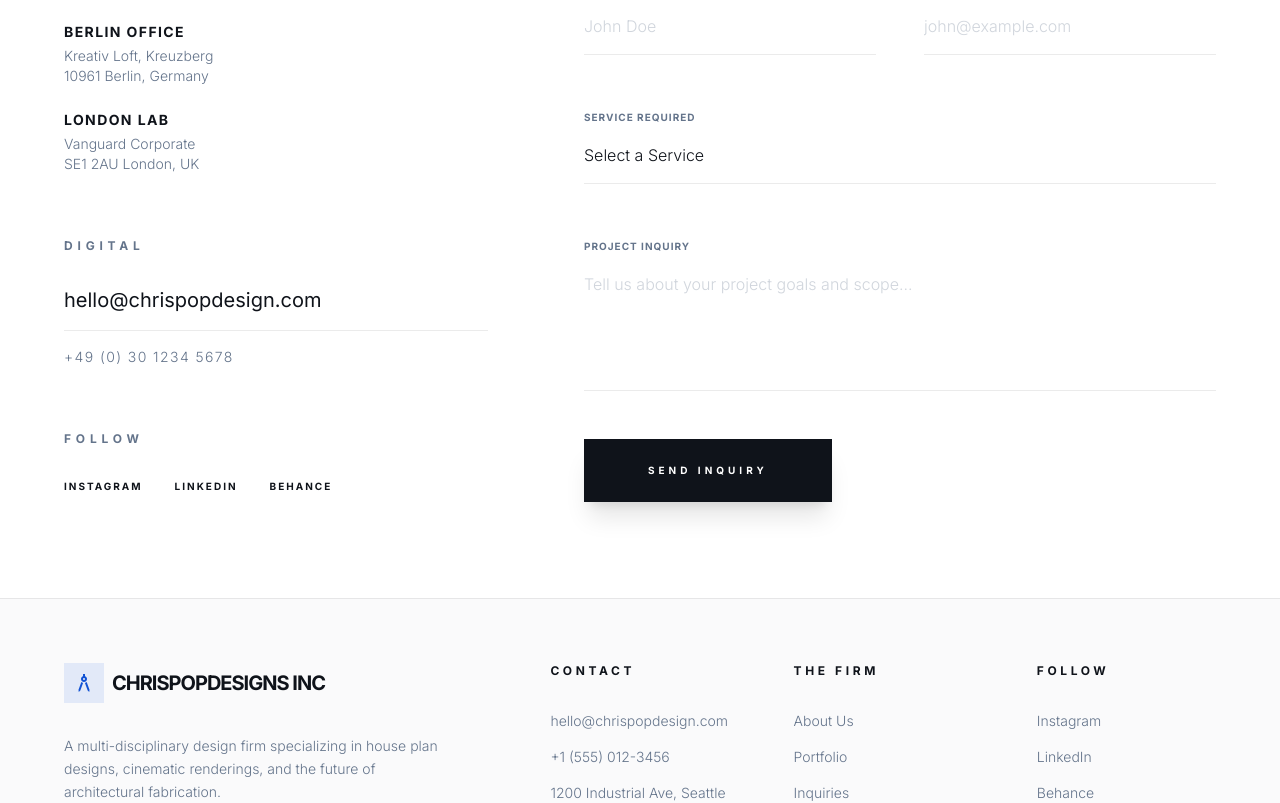
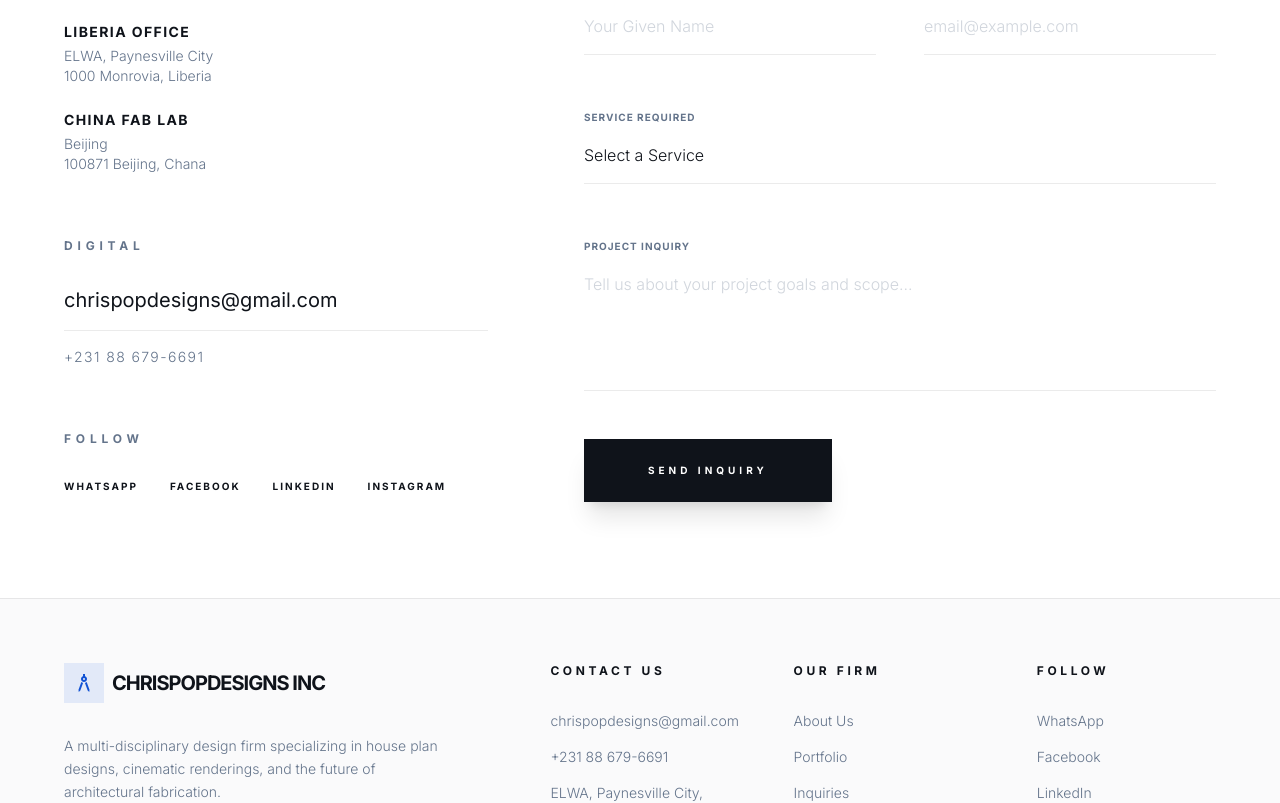
Before and after one commit to wilson20042025/chrispopdesigns, a Next.js app: page /contact in a window 1280 px wide. Shown: the part 720-1523 px from the top of the page. Built offline with nearby package versions, Linux system fonts and the light colour scheme.

Commit message:
fixed: change

```diff
--- a/app/about/page.tsx
+++ b/app/about/page.tsx
@@ -6,30 +6,16 @@
 import Link from "next/link";
 
 export default function AboutPage() {
-    const values = [
-        {
-            title: "Precision",
-            description: "Every millimeter is calculated. We bridge the gap between digital precision and physical reality through advanced fabrication techniques."
-        },
-        {
-            title: "Integration",
-            description: "We don't just design structures; we build them. Our dual expertise ensures that the most complex visions are structurally sound and perfectly executed."
-        },
-        {
-            title: "Innovation",
-            description: "By researching new materials and generative design algorithms, we push the boundaries of what is possible in modern architecture."
-        }
-    ];
 
     const team = [
         {
-            name: "Christian Pop",
-            role: "Principal / Founder",
+            name: "Gabriel Himie Wilson",
+            role: "Architect & Design / Founder",
             bio: "Driving the architectural vision with over 15 years of experience in structural fabrication and parametric design.",
-            image: "https://lh3.googleusercontent.com/aida-public/AB6AXuCHyJcPBCF6ebsUGU7ZCypNmUKZVOynARX9M55AN1JZZOxWUU81CfgMkT0kY-PuJBgJoMS8Nt5Ej-BQqxOXnXIrWvC7rtZBPGycZi50JvmSR7WwQquBpldbRqxoFC9hWpm8h3rNN41csvdE_AgpO66QYOr9ZFvu00o7nWPMLPlzSUq1MvrCLkSPT5FtMP81cfkhEsNrUei7ldsm2Q1uNCpeHsfS_DP2zrkyEv8DgN_ZIIYMOUjxVhW1mQbIxXEWVv6p2XCdq7a7u4E"
+            image: "/gab.jpeg"
         },
         {
-            name: "Elena Vass",
+            name: "Roland ",
             role: "Head of 3D Visualization",
             bio: "Leading our cinematic rendering department, ensuring every architectural design is presented with life-like fidelity.",
             image: "https://lh3.googleusercontent.com/aida-public/AB6AXuCwel83yexCP55LtI72ogmeT5ABAyTkeEYbyCCPnaBOx2cZHaCdaQlEZorwim6UO3-eC_j-YUinH0AhJVU9wgn2SJjuRwTCUDFhXipVIyneVZ4F-7o_g_8HcurlbykI2-UVQoHlFcvJxuZviP9Vj1bqDW6bfR6RKkEFYY1WI89kPQZCuHbqcGrrjNWKpsatV0B_uNlguuzfWENGdIwE-0PWKEg3GphFpABmLrFQbsFTWXRmyeZd0zG0p2_PdLbQehGXg2H27a64eNU"
@@ -61,7 +47,7 @@
                                 Our Identity / Philosophy
                             </span>
                             <h1 className="text-5xl md:text-9xl font-black tracking-tighter text-content uppercase leading-[0.8] mb-12 animate-fade-in-up">
-                                We Are <br /> ChrisPopDesigns <br /> Incorporated.
+                                About Us.
                             </h1>
                         </div>
                         <div className="lg:col-span-7">
@@ -77,37 +63,7 @@
                     </div>
                 </section>
 
-                {/* Firm Culture / Image Section */}
-                <section className="px-6 md:px-16 max-w-[1440px] mx-auto pb-32">
-                    <div className="relative aspect-[21/9] overflow-hidden bg-sub transition-all duration-700 shadow-2xl shadow-primary/5">
-                        <Image
-                            src="https://lh3.googleusercontent.com/aida-public/AB6AXuBMUrdaK7RHH-ozwFT4M7WQxEsy49dm56QTIIk4vInlO7rAZeYEMArRqDYGwGB16F2KRKbz5SZAGuZkcKJWBgUi3U_7XNtmqcpMVWOykK7emqQrQJzuyEq16v9ba30VOplcC4qZ5W6Tw5QqF4S09sdvDXHSVb7vwcgD_PcFRrd2SHHmG8nx6YaZhaHbbPSZ-UCDv8AXdMOZGY-4Ux7bgQppHBBCQWmyWCdWFzEhCBjKaYf4RNyWMGZXGK3b_4s9BJ49pScQeOMmS1A"
-                            alt="Firm Workshop Environment"
-                            fill
-                            className="object-cover grayscale hover:grayscale-0 transition-all duration-1000"
-                        />
-                        <div className="absolute inset-0 bg-gradient-to-t from-black/40 via-transparent to-transparent opacity-60"></div>
-                        <div className="absolute bottom-12 left-12">
-                            <span className="text-white text-[10px] font-bold uppercase tracking-[0.5em] block mb-2">Firm Culture</span>
-                            <h3 className="text-white text-3xl font-black uppercase tracking-tighter">The Workshop Spirit</h3>
-                        </div>
-                    </div>
-                </section>
 
-                {/* Values Section */}
-                <section className="py-24 px-6 md:px-16 bg-sub border-y border-subtle">
-                    <div className="max-w-7xl mx-auto">
-                        <div className="grid grid-cols-1 md:grid-cols-3 gap-16 md:gap-24">
-                            {values.map((v, i) => (
-                                <div key={i} className="space-y-6">
-                                    <div className="w-12 h-1 bg-primary"></div>
-                                    <h3 className="text-2xl font-bold uppercase tracking-tight text-content">{v.title}</h3>
-                                    <p className="text-muted font-light leading-relaxed">{v.description}</p>
-                                </div>
-                            ))}
-                        </div>
-                    </div>
-                </section>
 
                 {/* Redesigned Team Section */}
                 <section className="py-32 px-6 md:px-16 max-w-7xl mx-auto overflow-hidden">
--- a/app/contact/page.tsx
+++ b/app/contact/page.tsx
@@ -48,12 +48,12 @@
                                 <h3 className="text-xs font-bold uppercase tracking-[0.4em] text-muted">Offices</h3>
                                 <div className="space-y-6">
                                     <div className="space-y-1">
-                                        <p className="text-sm font-bold uppercase tracking-widest text-content">Berlin Office</p>
-                                        <p className="text-muted text-sm font-light">Kreativ Loft, Kreuzberg <br /> 10961 Berlin, Germany</p>
+                                        <p className="text-sm font-bold uppercase tracking-widest text-content">Liberia Office</p>
+                                        <p className="text-muted text-sm font-light">ELWA, Paynesville City <br /> 1000 Monrovia, Liberia</p>
                                     </div>
                                     <div className="space-y-1">
-                                        <p className="text-sm font-bold uppercase tracking-widest text-content">London Lab</p>
-                                        <p className="text-muted text-sm font-light">Vanguard Corporate <br /> SE1 2AU London, UK</p>
+                                        <p className="text-sm font-bold uppercase tracking-widest text-content">China Fab Lab</p>
+                                        <p className="text-muted text-sm font-light">Beijing <br /> 100871 Beijing, Chana</p>
                                     </div>
                                 </div>
                             </div>
@@ -62,16 +62,16 @@
                                 <h3 className="text-xs font-bold uppercase tracking-[0.4em] text-muted">Digital</h3>
                                 <div className="space-y-4">
                                     <a href="mailto:hello@chrispopdesign.com" className="block text-xl hover:text-primary transition-colors border-b border-subtle pb-4">
-                                        hello@chrispopdesign.com
+                                        chrispopdesigns@gmail.com
                                     </a>
-                                    <p className="text-muted text-sm font-light tracking-widest uppercase">+49 (0) 30 1234 5678</p>
+                                    <p className="text-muted text-sm font-light tracking-widest uppercase">+231 88 679-6691</p>
                                 </div>
                             </div>
 
                             <div className="space-y-8">
                                 <h3 className="text-xs font-bold uppercase tracking-[0.4em] text-muted">Follow</h3>
                                 <div className="flex gap-8">
-                                    {['Instagram', 'LinkedIn', 'Behance'].map((social) => (
+                                    {['WhatsApp', 'Facebook', 'LinkedIn', 'Instagram'].map((social) => (
                                         <a key={social} href="#" className="text-[10px] font-bold uppercase tracking-[0.2em] text-content hover:text-primary transition-colors">
                                             {social}
                                         </a>
@@ -90,7 +90,7 @@
                                             type="text"
                                             required
                                             className="w-full bg-transparent py-4 text-content outline-none font-light placeholder:text-muted/30"
-                                            placeholder="John Doe"
+                                            placeholder="Your Given Name"
                                             value={formState.name}
                                             onChange={(e) => setFormState({ ...formState, name: e.target.value })}
                                         />
@@ -101,7 +101,7 @@
                                             type="email"
                                             required
                                             className="w-full bg-transparent py-4 text-content outline-none font-light placeholder:text-muted/30"
-                                            placeholder="john@example.com"
+                                            placeholder="email@example.com"
                                             value={formState.email}
                                             onChange={(e) => setFormState({ ...formState, email: e.target.value })}
                                         />
--- a/app/portfolio/page.tsx
+++ b/app/portfolio/page.tsx
@@ -59,7 +59,7 @@
                 <div className="mb-16 lg:mb-24 flex flex-col md:flex-row md:items-end justify-between gap-8">
                     <div className="max-w-2xl">
                         <h1 className="text-5xl lg:text-7xl font-black tracking-tighter text-content mb-6 uppercase leading-none">
-                            Selected <br /> Works
+                            Our <br /> Portfolio
                         </h1>
                         <p className="text-muted text-lg max-w-md leading-relaxed font-light">
                             A curated showcase of architectural precision and structural fabrication excellence.
--- a/components/Footer.tsx
+++ b/components/Footer.tsx
@@ -16,15 +16,15 @@
                     </p>
                 </div>
                 <div className="text-center md:text-left">
-                    <h5 className="text-[10px] md:text-xs font-bold uppercase tracking-[0.3em] mb-6 md:mb-8 text-content">Contact</h5>
+                    <h5 className="text-[10px] md:text-xs font-bold uppercase tracking-[0.3em] mb-6 md:mb-8 text-content">Contact Us</h5>
                     <ul className="text-muted text-xs md:text-sm space-y-4 font-light">
-                        <li className="hover:text-primary transition-colors cursor-pointer">hello@chrispopdesign.com</li>
-                        <li><a href="https://wa.me/15550123456" target="_blank" rel="noopener noreferrer" className="hover:text-primary transition-colors">+1 (555) 012-3456</a></li>
-                        <li>1200 Industrial Ave, Seattle</li>
+                        <li className="hover:text-primary transition-colors cursor-pointer">chrispopdesigns@gmail.com</li>
+                        <li><a href="https://wa.me/15550123456" target="_blank" rel="noopener noreferrer" className="hover:text-primary transition-colors">+231 88 679-6691</a></li>
+                        <li>ELWA, Paynesville City, Liberia</li>
                     </ul>
                 </div>
                 <div className="text-center md:text-left">
-                    <h5 className="text-[10px] md:text-xs font-bold uppercase tracking-[0.3em] mb-6 md:mb-8 text-content">The Firm</h5>
+                    <h5 className="text-[10px] md:text-xs font-bold uppercase tracking-[0.3em] mb-6 md:mb-8 text-content">Our Firm</h5>
                     <ul className="text-muted text-xs md:text-sm space-y-4 font-light">
                         <li><Link className="hover:text-primary transition-colors" href="/about">About Us</Link></li>
                         <li><Link className="hover:text-primary transition-colors" href="/portfolio">Portfolio</Link></li>
@@ -34,9 +34,10 @@
                 <div className="text-center md:text-left">
                     <h5 className="text-[10px] md:text-xs font-bold uppercase tracking-[0.3em] mb-6 md:mb-8 text-content">Follow</h5>
                     <ul className="text-muted text-xs md:text-sm space-y-4 font-light">
+                        <li><Link className="hover:text-primary transition-colors" href="#">WhatsApp</Link></li>
+                        <li><Link className="hover:text-primary transition-colors" href="#">Facebook</Link></li>
+                        <li><Link className="hover:text-primary transition-colors" href="#">LinkedIn</Link></li>
                         <li><Link className="hover:text-primary transition-colors" href="#">Instagram</Link></li>
-                        <li><Link className="hover:text-primary transition-colors" href="#">LinkedIn</Link></li>
-                        <li><Link className="hover:text-primary transition-colors" href="#">Behance</Link></li>
                     </ul>
                 </div>
             </div>
```
Also changed, not shown: public/gab.jpeg (added).
